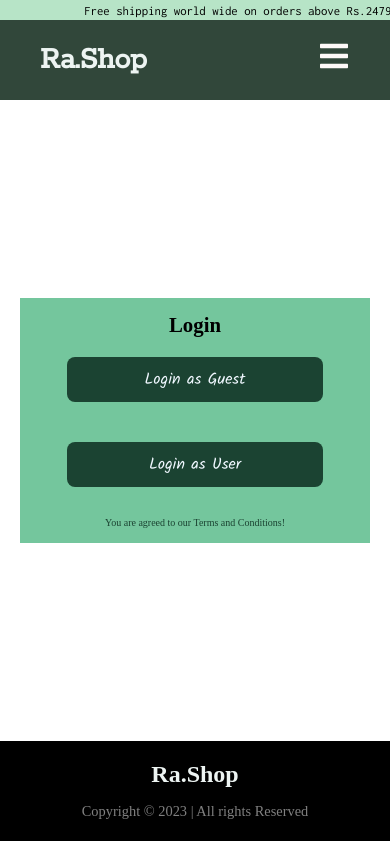
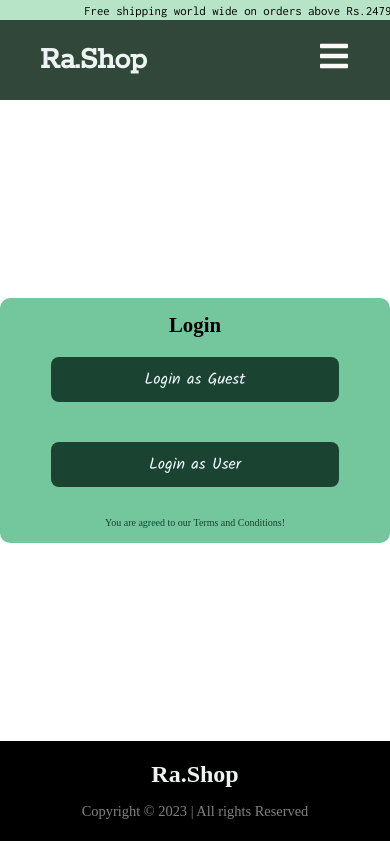
Before and after one commit to rakshixh/Ra.shop, a React (Create React App) app: page /login in a window 390 px wide. Built offline with nearby package versions, Linux system fonts and the light colour scheme.

Commit message:
updated login style

```diff
--- a/src/css/login.module.css
+++ b/src/css/login.module.css
@@ -11,7 +11,7 @@
     display: flex;
     justify-content: center;
     align-items: center;
-    padding: 20px;
+    /* padding: 20px; */
 }
 
 .container {
@@ -65,7 +65,7 @@
         width: 100%;
         height: auto;
         padding: 20px;
-        border-radius: 0;
+        border-radius: 10px;
         box-shadow: none;
     }
 
@@ -92,7 +92,7 @@
         width: 100%;
         height: auto;
         padding: 15px;
-        border-radius: 0;
+        border-radius: 10px;
         box-shadow: none;
     }
 
```
